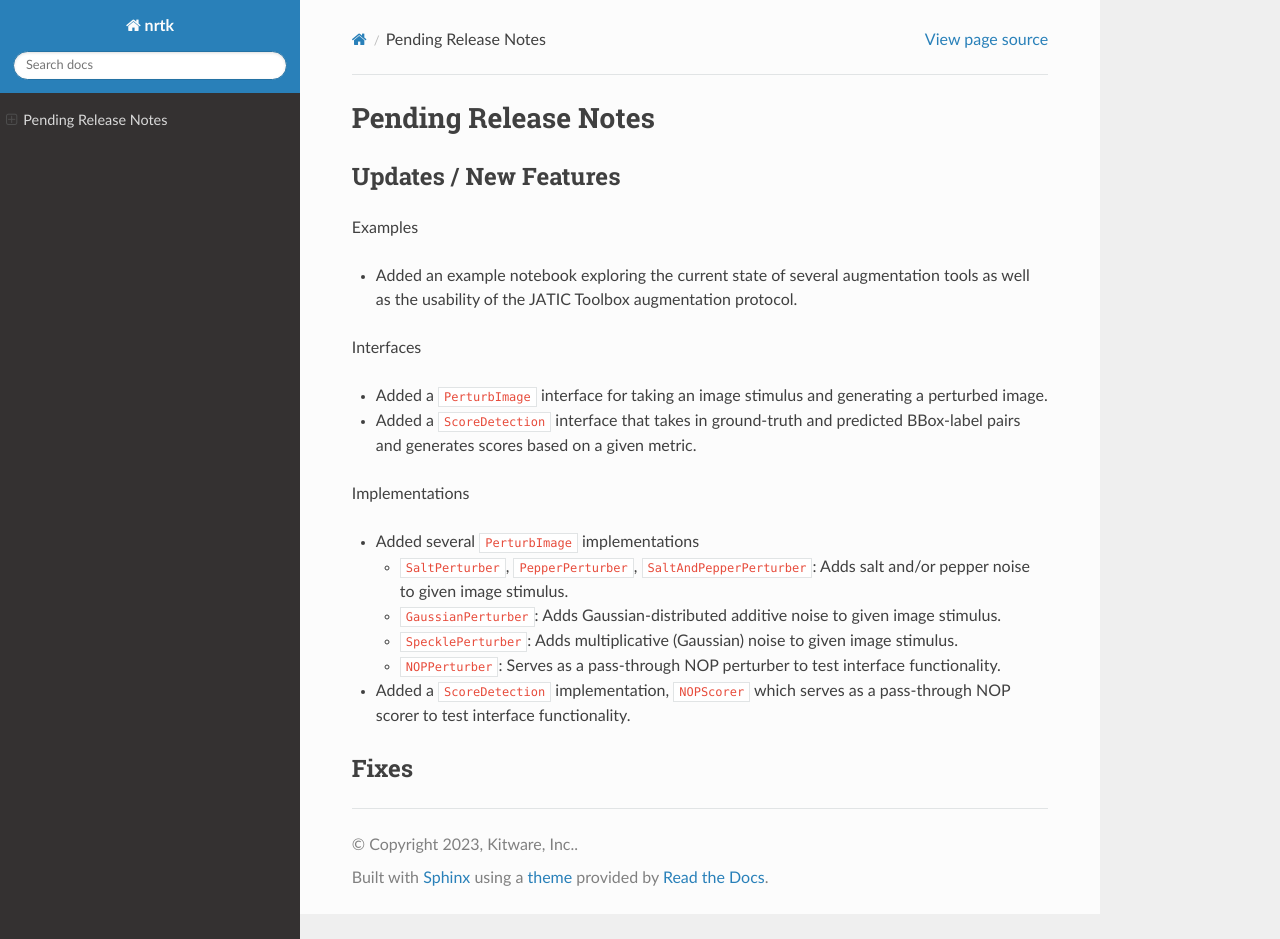
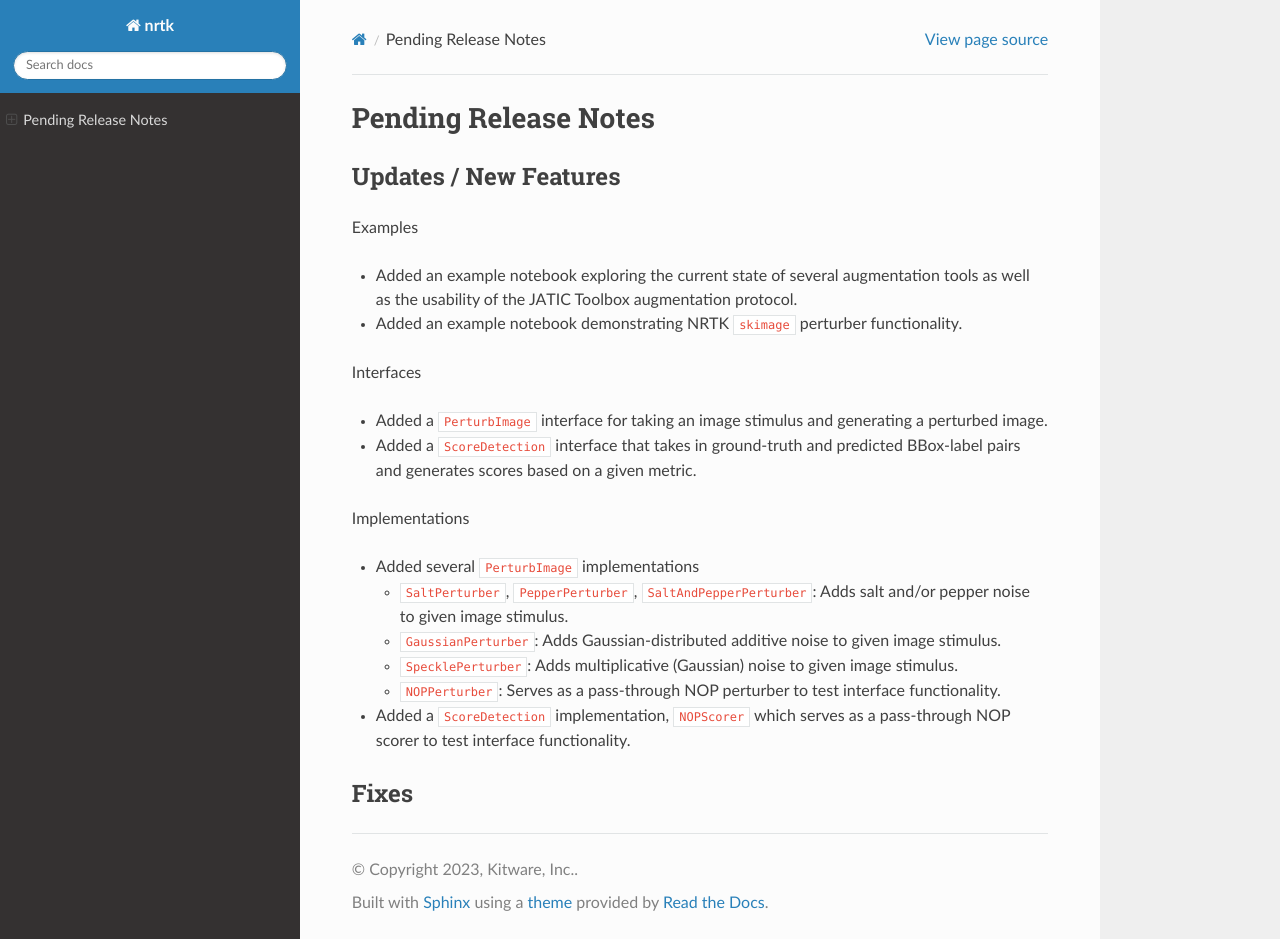
Before and after one commit to Kitware/nrtk, a Sphinx documentation site: the page built from docs/release_notes/pending_release.rst, in a window 1280 px wide and 939 px high. Built offline with Sphinx 7.4.7 and the Read the Docs theme 2.0.0, drawn with Linux system fonts in a browser that asks for light colours; pages that are not in the unit, such as notebooks, are missing from menus; the version number is read from the project's files by our own code.

Commit message:
Adds example notebook demonstrating nrtk skimage perturbers

```diff
--- a/docs/release_notes/pending_release.rst
+++ b/docs/release_notes/pending_release.rst
@@ -8,6 +8,9 @@ Examples
 
 * Added an example notebook exploring the current state of several augmentation
   tools as well as the usability of the JATIC Toolbox augmentation protocol.
+
+* Added an example notebook demonstrating NRTK ``skimage`` perturber
+  functionality.
 
 Interfaces
 
```
Also changed, not shown: .gitlab-ci.yml, 3 other files.
